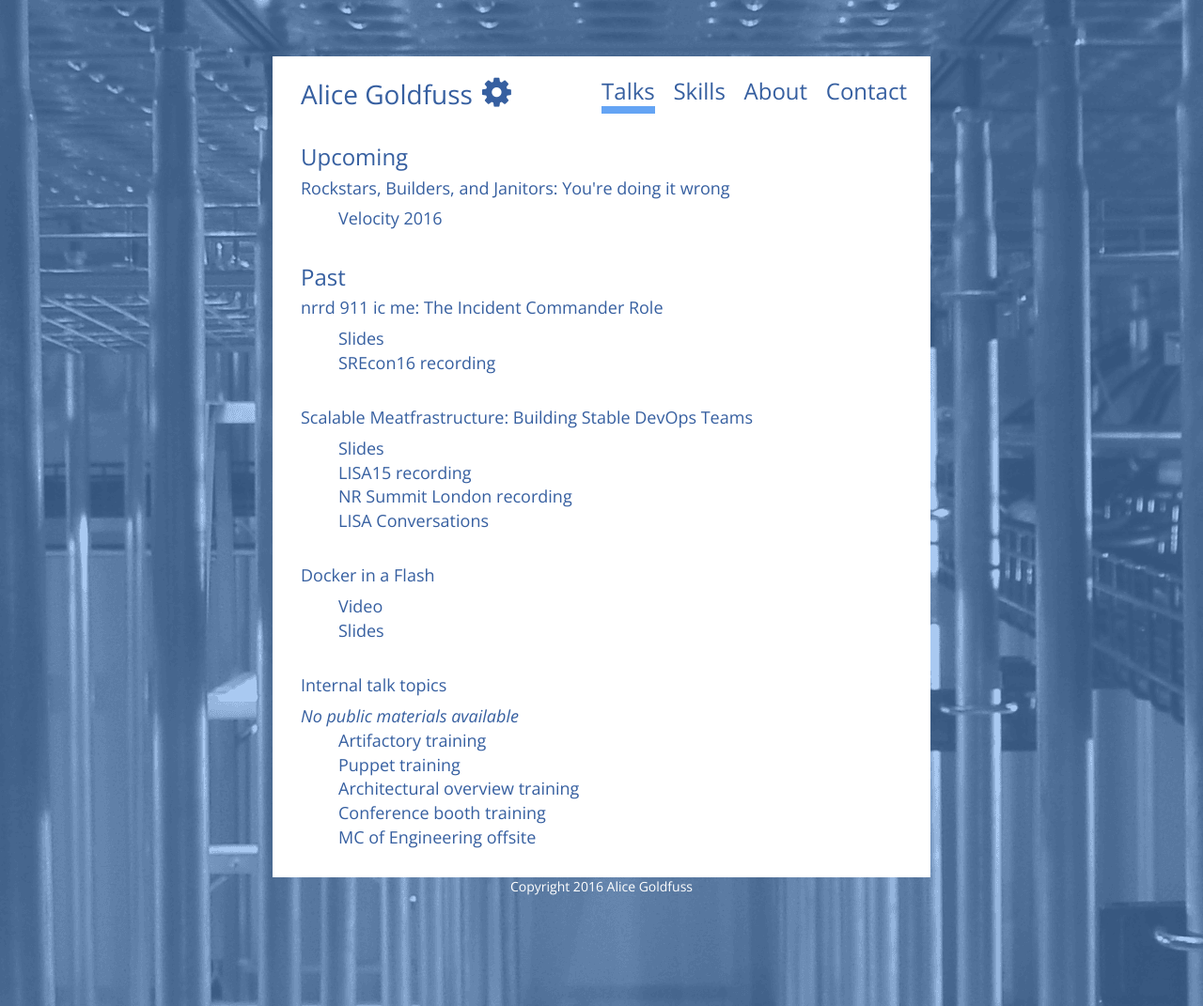
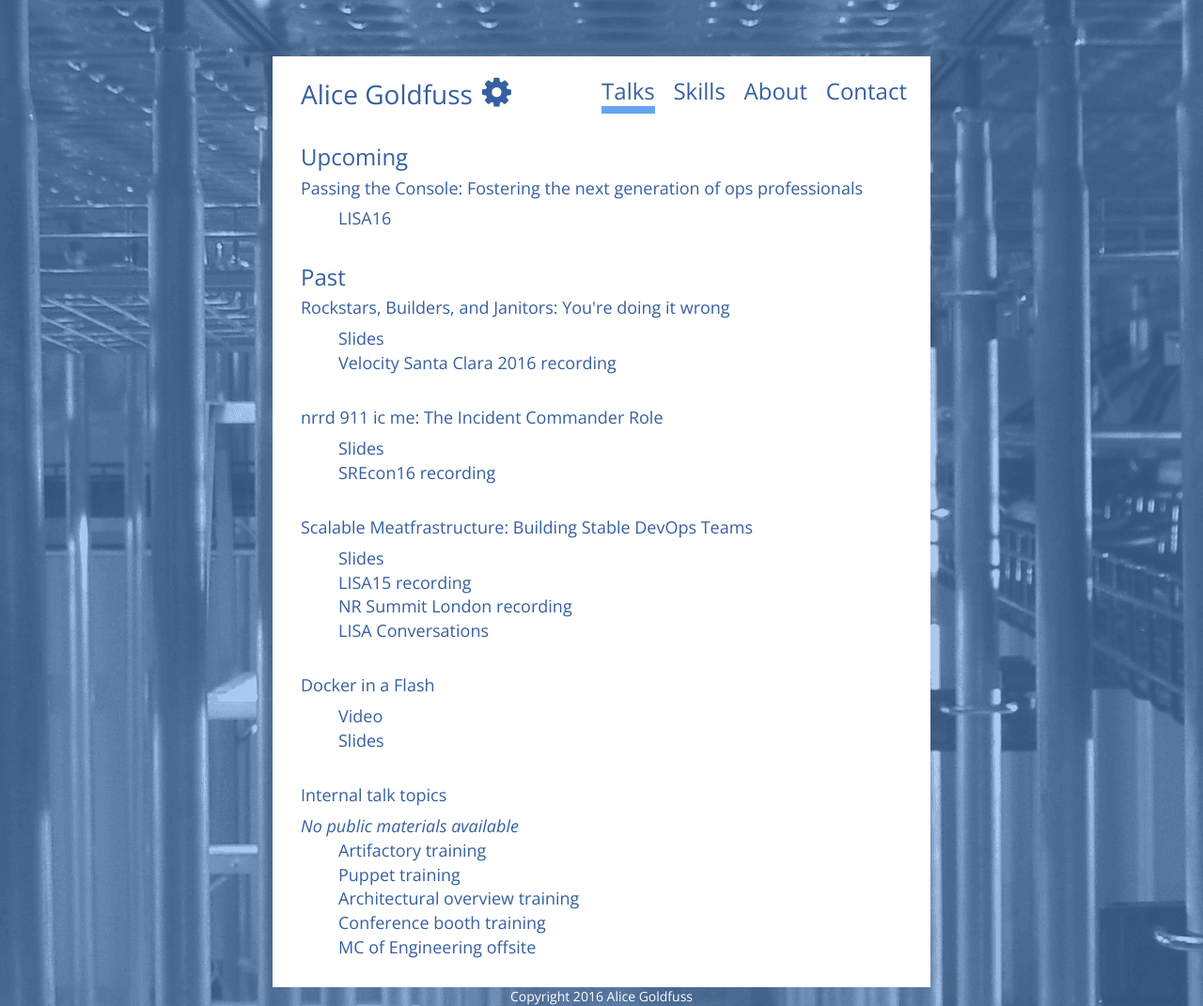
Before and after one commit to alicegoldfuss/alicegoldfuss.github.io, a Jekyll site: the page built from talks.html, in a window 1280 px wide. Shown: the whole page at 94% size. Built offline with Jekyll 4.4.1, drawn with Linux system fonts in a browser that asks for light colours; nearby versions of some CDN libraries.

Commit message:
added rockstars talk

```diff
--- a/talks.html
+++ b/talks.html
@@ -6,12 +6,18 @@ page_title: Talks
 ---
 
 <h3>Upcoming</h3>
-<h4>Rockstars, Builders, and Janitors: You're doing it wrong</h4>
+<h4>Passing the Console: Fostering the next generation of ops professionals</h4>
 <ul class="plain">
-	<li class="plain">Velocity 2016</li>
+	<li class="plain">LISA16</li>
 </ul>
 <br>
 <h3>Past</h3>
+<h4>Rockstars, Builders, and Janitors: You're doing it wrong</h4>
+<ul class="plain">
+	<li class="plain"><a href="https://speakerdeck.com/alicegoldfuss/rockstars-builders-and-janitors-youre-doing-it-wrong" target="_blank">Slides</li>
+	<li class="plain"><a href="https://www.youtube.com/watch?v=posb7CzWSFc" target="_blank">Velocity Santa Clara 2016 recording</li>
+</ul>
+<br>
 <h4>nrrd 911 ic me: The Incident Commander Role</h4>
 <ul class="plain">
 	<li class="plain"><a href="https://speakerdeck.com/alicegoldfuss/nrrd-911-ic-me-the-incident-commander-role" target="_blank">Slides</a></li>
```
